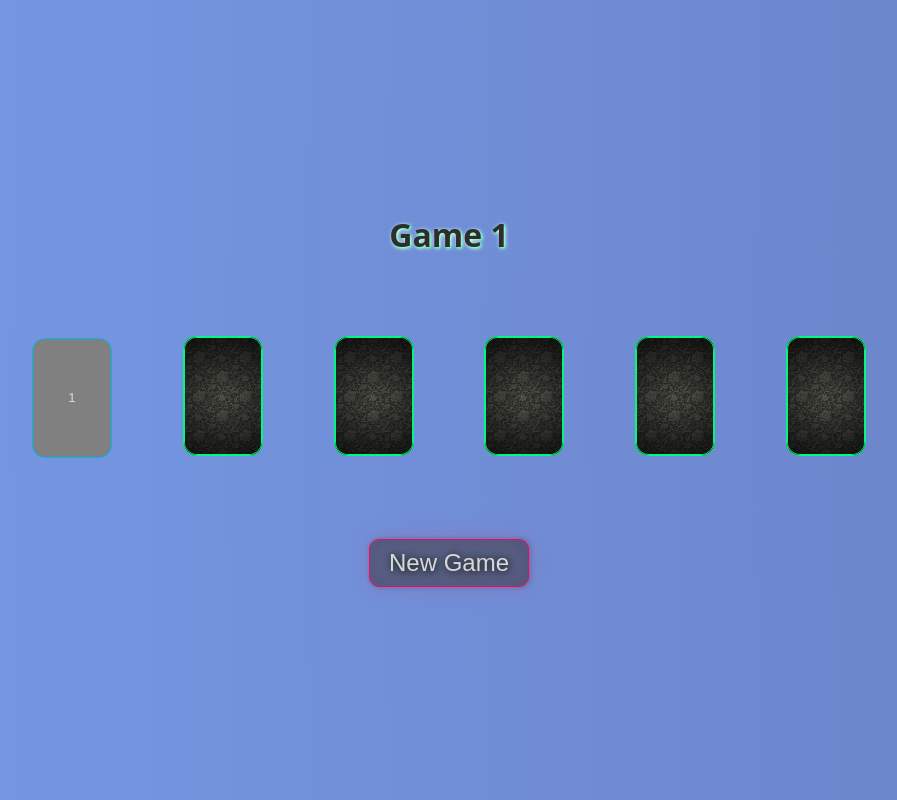
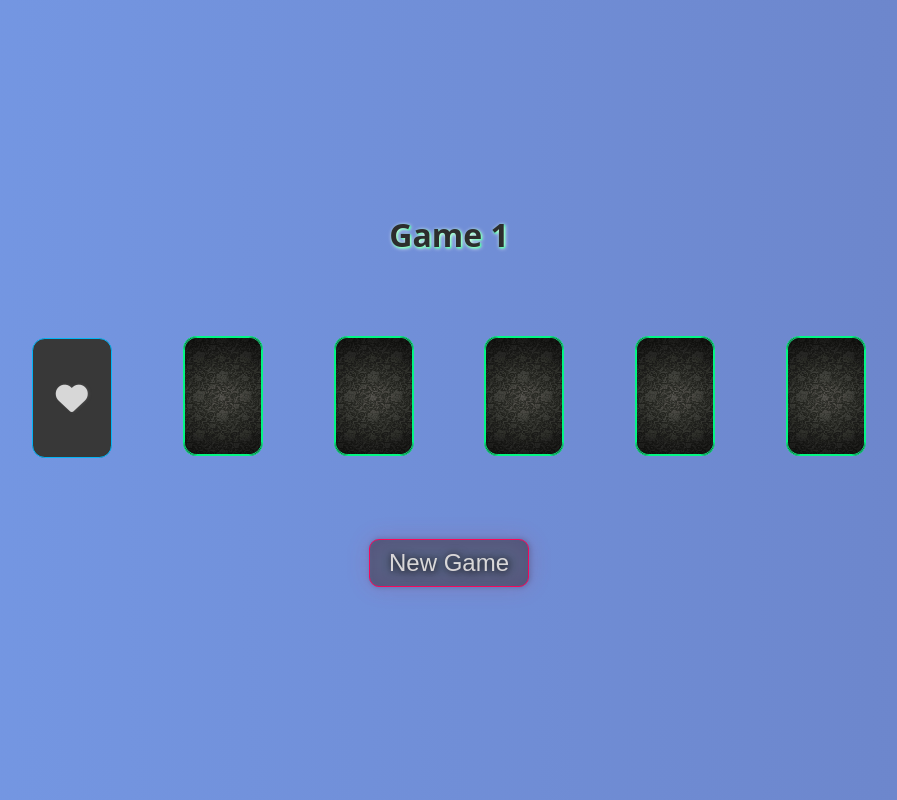
Before and after one commit to francoandreDev/react-projects, a React (Create React App) app in the folder card-memory-game/: page / in a window 1280 px wide. Both pictures are taken after a click on the button 262 px from the left and 396 px from the top of the page. Shown: the whole page, without its empty margins (191-1088 px from the left). Built offline with nearby package versions, Linux system fonts and the light colour scheme; the HTML template or start-up script is replaced by a standard one.

Commit message:
add icons and click animation in cards

```diff
--- a/card-memory-game/public/index.html
+++ b/card-memory-game/public/index.html
@@ -9,6 +9,7 @@
       name="description"
       content="Web site created using create-react-app"
     />
+    <script src="https://kit.fontawesome.com/e00d06d5d7.js"></script>
     <title>Card Memory Game</title>
   </head>
   <body>
--- a/card-memory-game/src/App.js
+++ b/card-memory-game/src/App.js
@@ -3,6 +3,28 @@ import "./App.css";
 import Card from "./cards/Card";
 
 function App() {
+    const [content, setContent] = useState([
+        "fa-solid fa-heart",
+        "fa-solid fa-shield-halved",
+        "fa-solid fa-ghost",
+        "fa-solid fa-dice",
+        "fa-solid fa-pen",
+        "fa-solid fa-brain",
+        "fa-solid fa-cube",
+        "fa-solid fa-eraser",
+        "fa-solid fa-spray-can",
+        "fa-solid fa-dragon",
+        "fa-solid fa-heart",
+        "fa-solid fa-shield-halved",
+        "fa-solid fa-ghost",
+        "fa-solid fa-dice",
+        "fa-solid fa-pen",
+        "fa-solid fa-brain",
+        "fa-solid fa-cube",
+        "fa-solid fa-eraser",
+        "fa-solid fa-spray-can",
+        "fa-solid fa-dragon",
+    ]);
 
     const newRandom = (n) => {
         return Math.floor(Math.random() * n - 5) + 6;
@@ -12,15 +34,24 @@ function App() {
     const [myCards, setMyCards] = useState(
         new Array(newRandom(20)).fill({
             text: "Open",
-            status: "unknown"
-         })
+            status: "unknown",
+        })
     );
 
+    const sortCards = () => {
+        content.sort(() => Math.random() - 0.5);
+        setContent(content);
+    };
+
     const newGame = () => {
-        setMyCards(new Array(newRandom(20)).fill({
-            text: "Open",
-            status: "unknown"
-        }));
+        setMyCards(
+            new Array(newRandom(20)).fill({
+                text: "Open",
+                status: "unknown",
+            })
+        );
+
+        sortCards();
         setCount(count + 1);
     };
 
@@ -30,11 +61,14 @@ function App() {
             <ul className="cards">
                 {myCards.map((card, index) => (
                     <li key={index}>
-                        <Card card={card} index={index} />
+                        <Card card={card} index={index} content={content} />
                     </li>
                 ))}
             </ul>
-            <button onClick={() => newGame()} className="button-newGame"> New Game </button>
+            <button onClick={() => newGame()} className="button-newGame">
+                {" "}
+                New Game{" "}
+            </button>
         </div>
     );
 }
--- a/card-memory-game/src/cards/Card.css
+++ b/card-memory-game/src/cards/Card.css
@@ -11,6 +11,33 @@
     transition-duration: 0.3s;
     transition-timing-function: ease;
     position: relative;
+    z-index: 0;
+}
+
+.Card:hover {
+    z-index: 2;
+}
+
+.Card:focus {
+    transition: animation;
+    animation: card-select 1s ease;
+    transition-timing-function: ease;
+    -webkit-animation: card-select 1s ease;
+}
+
+@keyframes card-select {
+    0% {
+        filter: blur(0px);
+        -webkit-filter: blur(0px);
+    }
+    50% {
+        filter: blur(50px);
+        -webkit-filter: blur(50px);
+    }
+    100% {
+        filter: blur(0px);
+        -webkit-filter: blur(0px);
+    }
 }
 
 .unknown {
@@ -18,7 +45,7 @@
     background-color: rgb(45, 45, 45);
 }
 
-.unknown:hover{
+.unknown:hover {
     transform: scale(1.1);
     -webkit-transform: scale(1.1);
     -moz-transform: scale(1.1);
@@ -28,11 +55,42 @@
 
 .open {
     border: 1px solid rgb(3, 180, 245);
-    background-color: rgb(128, 128, 128);
+    background-color: rgb(56, 56, 56);
+    position: relative;
+    transition: color;
+    transition-property: color, background-color;
+    transition-duration: 0.5s;
+    transition-timing-function: ease-in;
+}
+
+.open:active .text-card {
+    color: rgb(230, 230, 230);
+}
+
+.open:active::before {
+    content: "";
+    position: absolute;
+    top: 0;
+    left: 0;
+    z-index: 1;
+    background-color: rgba(255, 255, 255, 0.3);
+    filter: blur(5px);
+    -webkit-filter: blur(5px);
+    width: 100%;
+    height: 100%;
+    border-radius: inherit;
+    -webkit-border-radius: inherit;
+    -moz-border-radius: inherit;
+    -ms-border-radius: inherit;
+    -o-border-radius: inherit;
 }
 
 .text-card {
-    color: rgb(215,215,215);
+    color: rgba(215, 215, 215);
+    text-shadow: 1px 0 3px rgba(100, 100, 100, 0.5);
+    font-size: 2rem;
+    position: relative;
+    z-index: 1;
 }
 
 .random-card {
--- a/card-memory-game/src/cards/Card.js
+++ b/card-memory-game/src/cards/Card.js
@@ -1,9 +1,9 @@
 import React, { useEffect, useState } from "react";
 import "./Card.css";
 
-import cardBg from '../assets/bg-card.jpg';
+import cardBg from "../assets/bg-card.jpg";
 
-const Card = ({ card, index }) => {
+const Card = ({ card, index, content }) => {
     const [cardStatus, setCardStatus] = useState(card.status);
     const changeStatus = () => {
         if (cardStatus === "unknown") setCardStatus("open");
@@ -16,11 +16,13 @@ const Card = ({ card, index }) => {
 
     return (
         <button className={`Card ${cardStatus}`} onClick={() => changeStatus()}>
-            {cardStatus === "open" ?
-                <p className="text-card">{index + 1}</p>
-                :
+            {cardStatus === "open" ? (
+                <>
+                    <i className={`${content[index]} text-card`}></i>
+                </>
+            ) : (
                 <img src={cardBg} alt="random card" className="random-card" />
-            }
+            )}
         </button>
     );
 };
```
